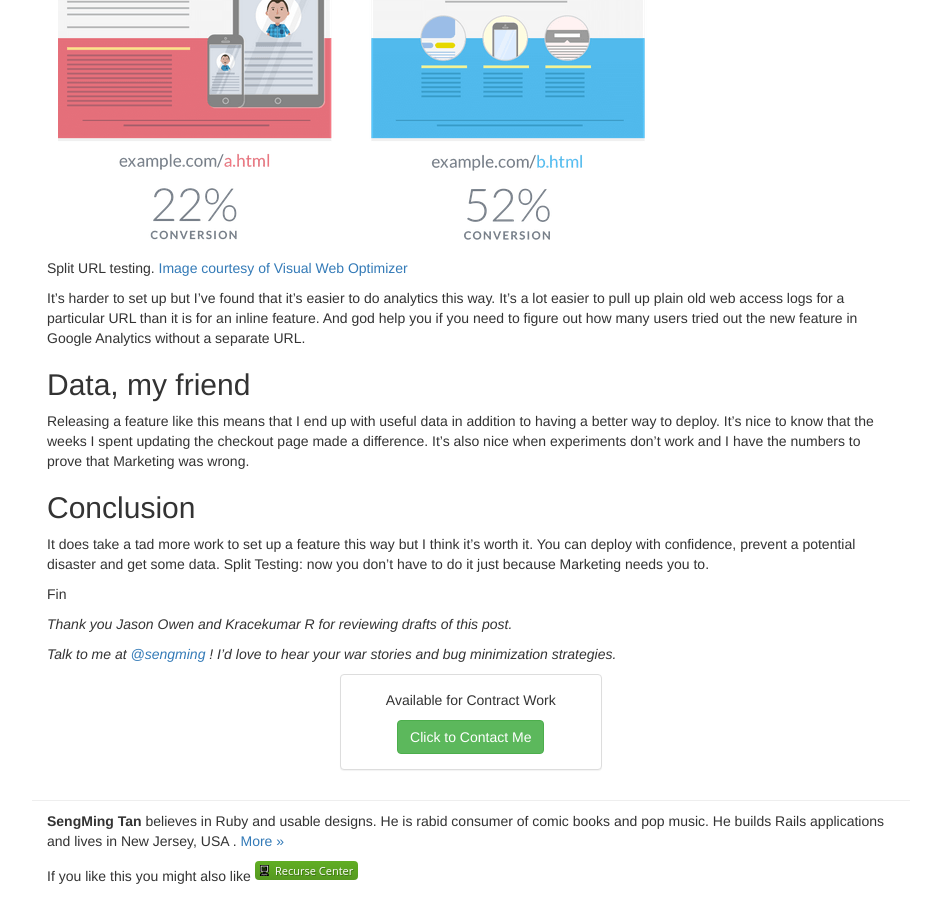
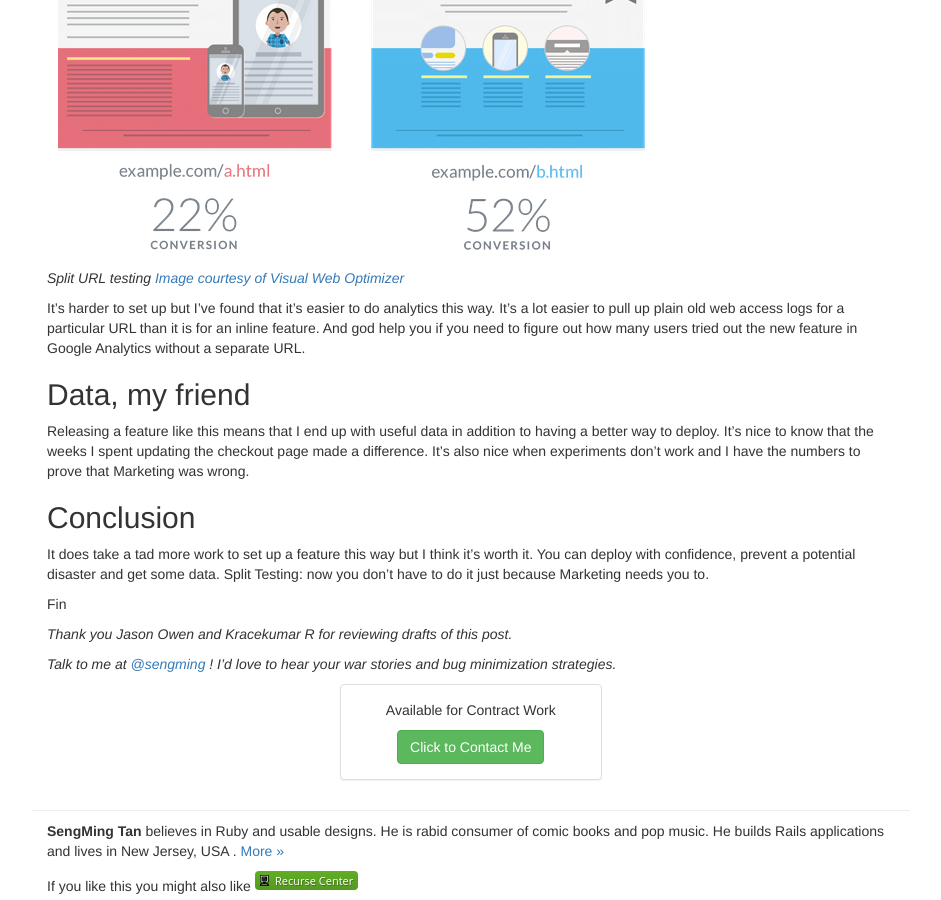
Before and after one commit to tansengming/tansengming.github.com, a Jekyll site: the page built from software/_posts/2017-03-31-why-split-testing-is-part-of-my-developer-toolkit.md, in a window 1280 px wide and 900 px high, scrolled down 1621 px. Shown: the whole window, without its empty margins (23-964 px from the left). Built offline with Jekyll 4.4.1, drawn with Linux system fonts in a browser that asks for light colours.

Commit message:
clean up images on the split testing post

```diff
--- a/software/_posts/2017-03-31-why-split-testing-is-part-of-my-developer-toolkit.md
+++ b/software/_posts/2017-03-31-why-split-testing-is-part-of-my-developer-toolkit.md
@@ -4,8 +4,9 @@ layout: post
 
 Split testing, also called A/B testing, is a way of checking to see if changes to your web site gets you closer to your goals. When marketing asks you to set it up, it usually boils down to whether the change is going to make more money. Because these tests involve splitting your users into Control and Variation groups, I’ve found that they’re also great for doing staggered releases of new features on web applications.
 
-![](/images/A-B_testing_example.png)
-An example of a split test. [Image courtesy of the Wikimedia Commons](https://commons.wikimedia.org/wiki/File:A-B_testing_example.png)
+<img src='/images/A-B_testing_example.png' class='img-responsive img-rounded' />
+
+*An example of a split test. [Image courtesy of the Wikimedia Commons](https://commons.wikimedia.org/wiki/File:A-B_testing_example.png)*
 
 ## Background
 I started my engineering career at Intel that’s scarred me with deep feelings about bugs. Intel hates bugs because it’s a pain in the ass to fix hardware bugs in the wild. And while it doesn’t quite have the same sting working with web applications, I still take it personally whenever a bug makes it to users. There was the time I crashed the DB because I forgot to load test a new query. That time I screwed up an IE polyfill and broke every page on the site. Every fuck up gets an entry in my personal life ledger.
@@ -22,16 +23,16 @@ There are going to be bugs. I just want to catch the big ones before anyone else
 ## The Big Day
 But it’s not enough. Which is why I love the idea of staggered releases. Instead of releasing a new feature to everyone at the same time I can release it to a small group of people at the start and ramp it up as I get more confident. In case things go south I can shut it down and stop the bleed immediately. What I’ve discovered is that you don’t need a new tool to do this. It comes with most major split testing tools. For example this is what it looks like on Visual Web Optimizer (VWO):
 
-![](/images/vwo_slider.png)
+<img src='/images/vwo_slider.png' class='img-responsive img-rounded' />
 
 Being able to slide that down to 0% is one of the reasons I sleep better at night.
 
 ## The Set Up
 Split testing tools usually try to get you test your page by having the changes on the same URL. I try to set it up as a split URL test when I am testing out new releases. I leave the original page untouched while the new feature gets a brand new URL.
 
-![](/images/blob1426680630931.png)
+<img src='/images/blob1426680630931.png' class='img-responsive img-rounded' />
 
-Split URL testing. [Image courtesy of Visual Web Optimizer](https://vwo.com/knowledge/create-split-url-test/)
+*Split URL testing [Image courtesy of Visual Web Optimizer](https://vwo.com/knowledge/create-split-url-test/)*
 
 It’s harder to set up but I’ve found that it’s easier to do analytics this way. It’s a lot easier to pull up plain old web access logs for a particular URL than it is for an inline feature. And god help you if you need to figure out how many users tried out the new feature in Google Analytics without a separate URL.
 
```
